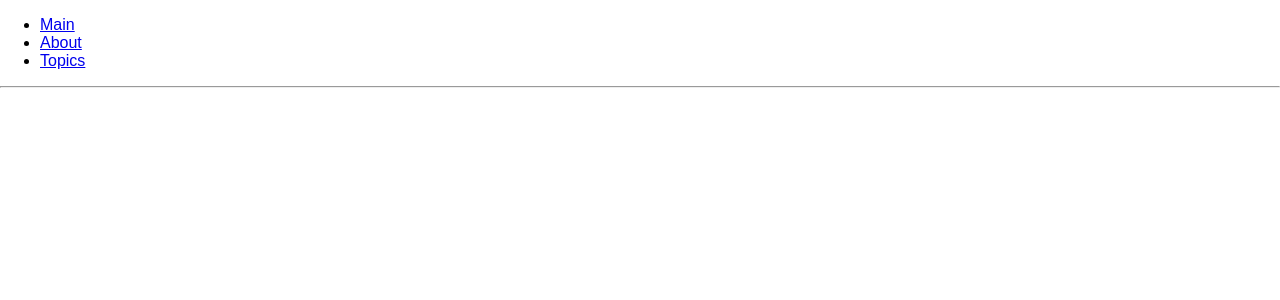
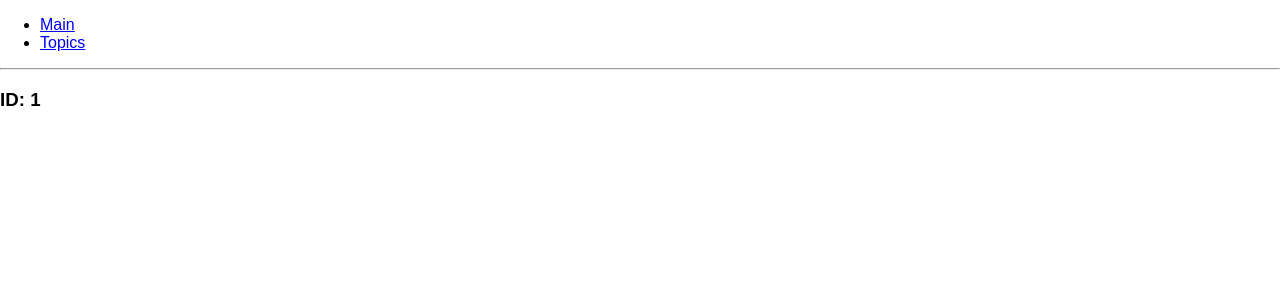
Before and after one commit to liujiuyi/react-demo1, a React (Create React App) app: page /detail/1 in a window 1280 px wide. Shown: the top 300 px of the page. Built offline with nearby package versions, Linux system fonts and the light colour scheme.

Commit message:
router params

```diff
--- a/src/App.js
+++ b/src/App.js
@@ -7,12 +7,8 @@ import {
 
 
 import Main from './containers/main'
+import Detail from './components/detail'
 
-const About = () => (
-    <div>
-      <h2>About</h2>
-    </div>
-)
 
 const Topic = ({ match }) => (
   <div>
@@ -20,7 +16,7 @@ const Topic = ({ match }) => (
   </div>
 )
 
-const Topics = ({ match }) => (
+const Todo = ({ match }) => (
   <div>
     <h2>Topics</h2>
     <ul>
@@ -53,15 +49,14 @@ const App = () => (
     <div>
       <ul>
         <li><Link to="/">Main</Link></li>
-        <li><Link to="/about">About</Link></li>
         <li><Link to="/topics">Topics</Link></li>
       </ul>
 
       <hr/>
 
       <Route exact path="/" component={Main}/>
-      <Route path="/about" component={About}/>
-      <Route path="/topics" component={Topics}/>
+      <Route path="/detail/:id" component={Detail}/>
+      <Route path="/todo" component={Todo}/>
     </div>
   </Router>
 )
--- /dev/null
+++ b/src/components/detail.js
@@ -0,0 +1,9 @@
+import React from 'react'
+
+const Detail = ({ match }) => (
+  <div>
+    <h3>ID: {match.params.id}</h3>
+  </div>
+)
+
+export default Detail
--- a/src/components/movies.js
+++ b/src/components/movies.js
@@ -1,12 +1,16 @@
 import React from 'react'
+
+import {
+  Link
+} from 'react-router-dom'
 
 const Movies = ({movies, clickHandle}) => (
     <ol>
       {movies.map((movie, i) =>
           <li key={i} onClick={() => clickHandle(movie)}>
-            <a href="javascript:;">
-              {movie.title}
-            </a>
+                  <Link to={`/detail/${movie.name}`}>
+                  {movie.title}
+                  </Link>
           </li>
       )}
     </ol>
--- a/src/containers/main.js
+++ b/src/containers/main.js
@@ -8,17 +8,11 @@ import Movie from '../components/movie';
 class Main extends Component {
 
     componentDidMount() {
-        const { dispatch } = this.props;
-        dispatch(fetchMovies())
+      this.props.fetchMovies();
     }
 
-    clickHandle = (movie) => {
-        const { dispatch } = this.props;
-        dispatch(selectMovie(movie))
-    };
-
     render() {
-        const { movies, select_movie } = this.props
+      const { movies, select_movie, clickHandle } = this.props
         const { isFetching, list, err } = movies;
         const { movie } = select_movie;
         const isEmpty = list.length === 0
@@ -43,7 +37,7 @@ class Main extends Component {
         } else {
             return (
                 <div>
-                  <Movies movies={list} clickHandle={this.clickHandle} />
+                  <Movies movies={list} clickHandle={clickHandle} />
                   {movie && <Movie movie={movie} />}
                 </div>
             );
@@ -58,5 +52,13 @@ const mapStateToProps = state => {
         select_movie,
     };
 };
+const mapDispatchToProps = (dispatch, ownProps) => {
+  return {
+    clickHandle: (movie) => {
+      dispatch(selectMovie(movie))
+    },
+    fetchMovies: () => dispatch(fetchMovies()),
+  };
+};
 
-export default connect(mapStateToProps)(Main);
+export default connect(mapStateToProps, mapDispatchToProps)(Main);
```
